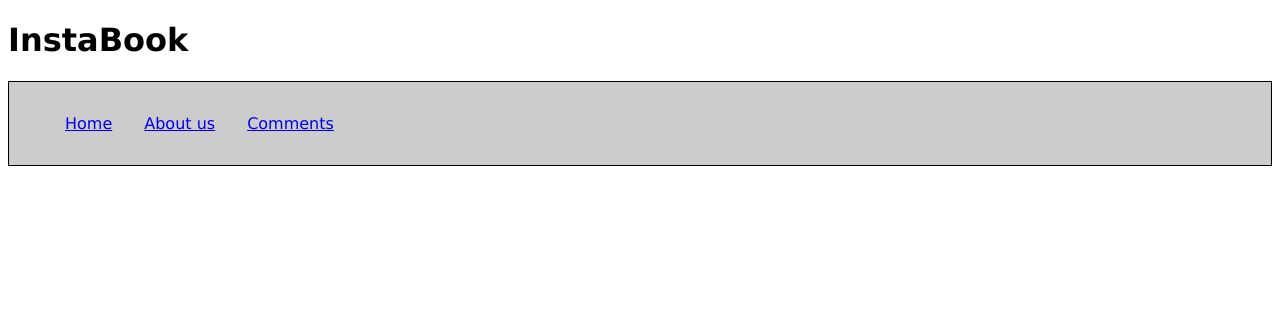
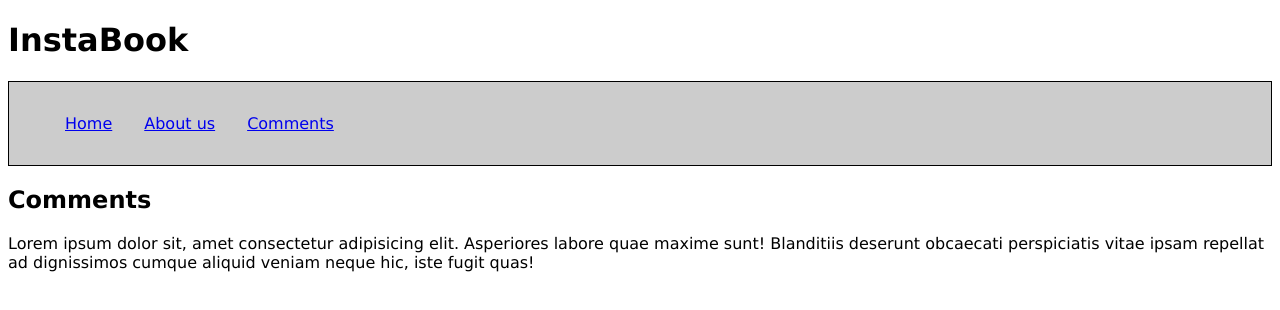
Before and after one commit to mintsj1/websites, a SvelteKit app in the folder 1throwaway/socialgg/: page /comment-section in a window 1280 px wide. Shown: the top 310 px of the page. Built offline with nearby package versions, Linux system fonts and the light colour scheme.

Commit message:
added header element and p>lorem

```diff
--- a/1throwaway/socialgg/src/routes/comment-section/+page.svelte
+++ b/1throwaway/socialgg/src/routes/comment-section/+page.svelte
@@ -0,0 +1,7 @@
+<script>
+
+</script>
+
+<h2>Comments</h2>
+
+<p>Lorem ipsum dolor sit, amet consectetur adipisicing elit. Asperiores labore quae maxime sunt! Blanditiis deserunt obcaecati perspiciatis vitae ipsam repellat ad dignissimos cumque aliquid veniam neque hic, iste fugit quas!</p>
```
